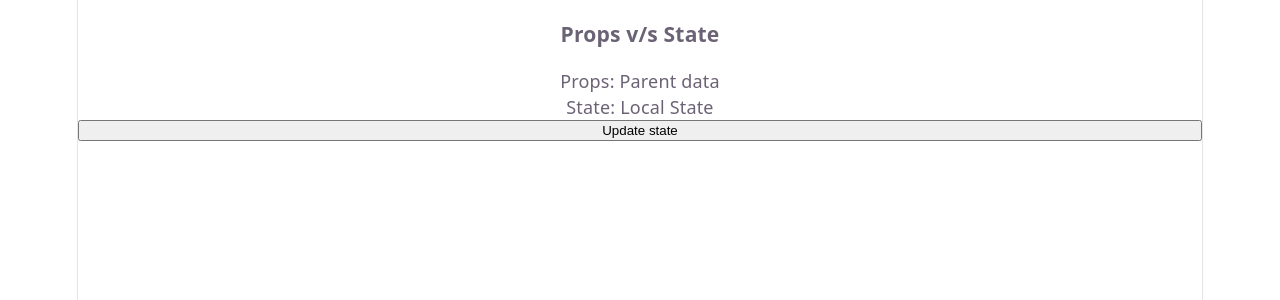
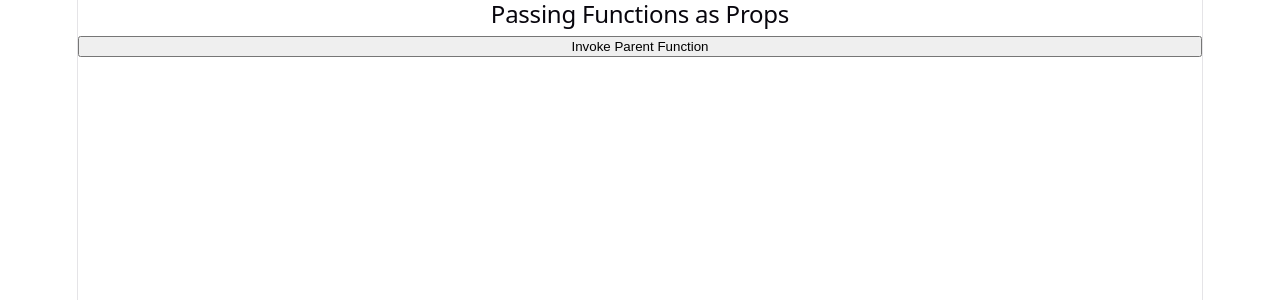
Before and after one commit to nandinirrr2450-source/MERN_Stu_FebMay26_Mys, a React (Vite) app in the folder W9/D2/prop-example-app/: page / in a window 1280 px wide. Shown: the top 300 px of the page. Built offline with nearby package versions, Linux system fonts and the light colour scheme.

Commit message:
addedd passing Functions as props

```diff
--- a/W9/D2/prop-example-app/src/App.jsx
+++ b/W9/D2/prop-example-app/src/App.jsx
@@ -8,6 +8,7 @@ import { CompositionDemo } from "./components/p6.jsx"
 import { ObjectsArrayProps } from "./components/p7.jsx"
 import { PropsImmutability } from "./components/p8.jsx"
 import { PropState } from "./components/p9.jsx"
+import { FunctionProps } from "./components/p10.jsx"
 import './App.css'
 
 function App() {
@@ -22,7 +23,8 @@ function App() {
         {/* <CompositionDemo/> */}
         {/* <ObjectsArrayProps/> */}
         {/* <PropsImmutability/> */}
-        <PropState/>
+        {/* <PropState/> */}
+        <FunctionProps/>
     </>
   )
 }
```
